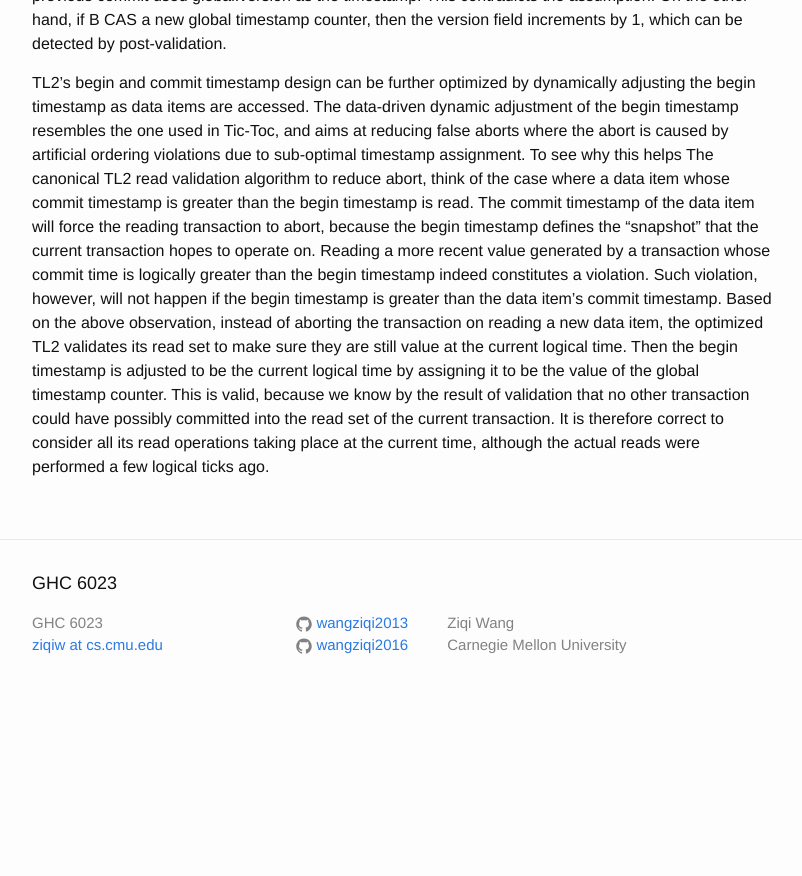
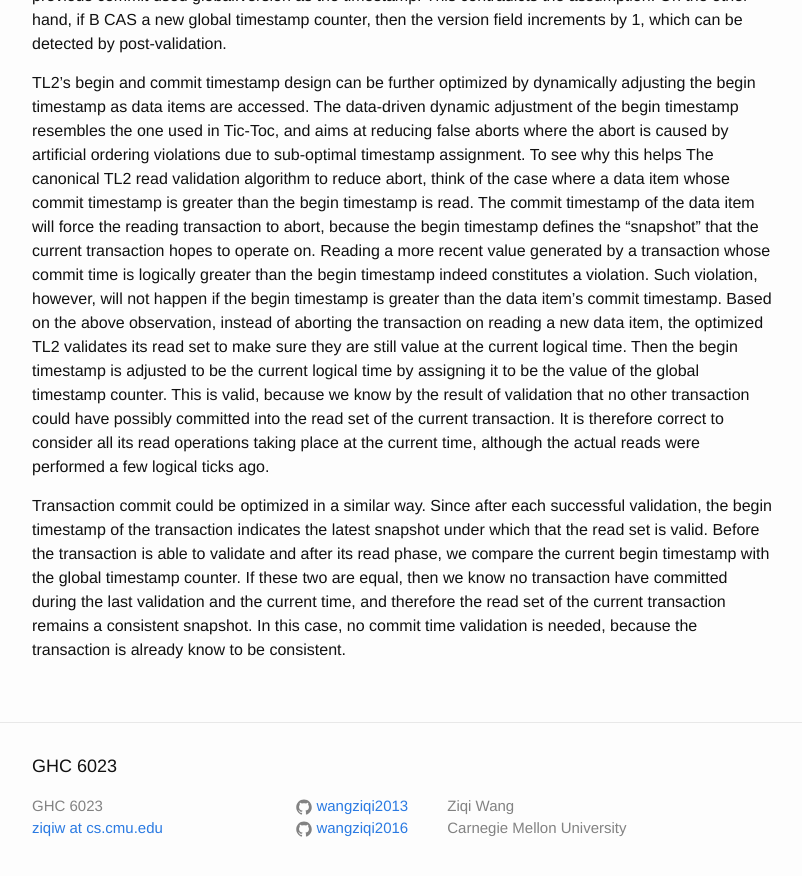
Before and after one commit to wangziqi2013/wangziqi2013.github.io, a Jekyll site: the page built from _posts/2018-03-18-Transactional-Locking-II.markdown, in a window 1280 px wide and 900 px high, scrolled down 3870 px. Shown: the top 876 px of the window, without its empty margins (238-1040 px from the left). Built offline with Jekyll 4.4.1, drawn with Linux system fonts in a browser that asks for light colours; before the commit the page ends 4587 px from its top, so only the background shows below that.

Commit message:
Adding commit time optimization

```diff
--- a/_posts/2018-03-18-Transactional-Locking-II.markdown
+++ b/_posts/2018-03-18-Transactional-Locking-II.markdown
@@ -169,3 +169,10 @@ current logical time by assigning it to be the value of the global timestamp cou
 result of validation that no other transaction could have possibly committed into the read set of the current transaction.
 It is therefore correct to consider all its read operations taking place at the current time, although the actual reads
 were performed a few logical ticks ago.
+
+Transaction commit could be optimized in a similar way. Since after each successful validation, the begin timestamp of the
+transaction indicates the latest snapshot under which that the read set is valid. Before the transaction is able to validate
+and after its read phase, we compare the current begin timestamp with the global timestamp counter. If these two are equal,
+then we know no transaction have committed during the last validation and the current time, and therefore the read set of
+the current transaction remains a consistent snapshot. In this case, no commit time validation is needed, because the
+transaction is already know to be consistent.
```
